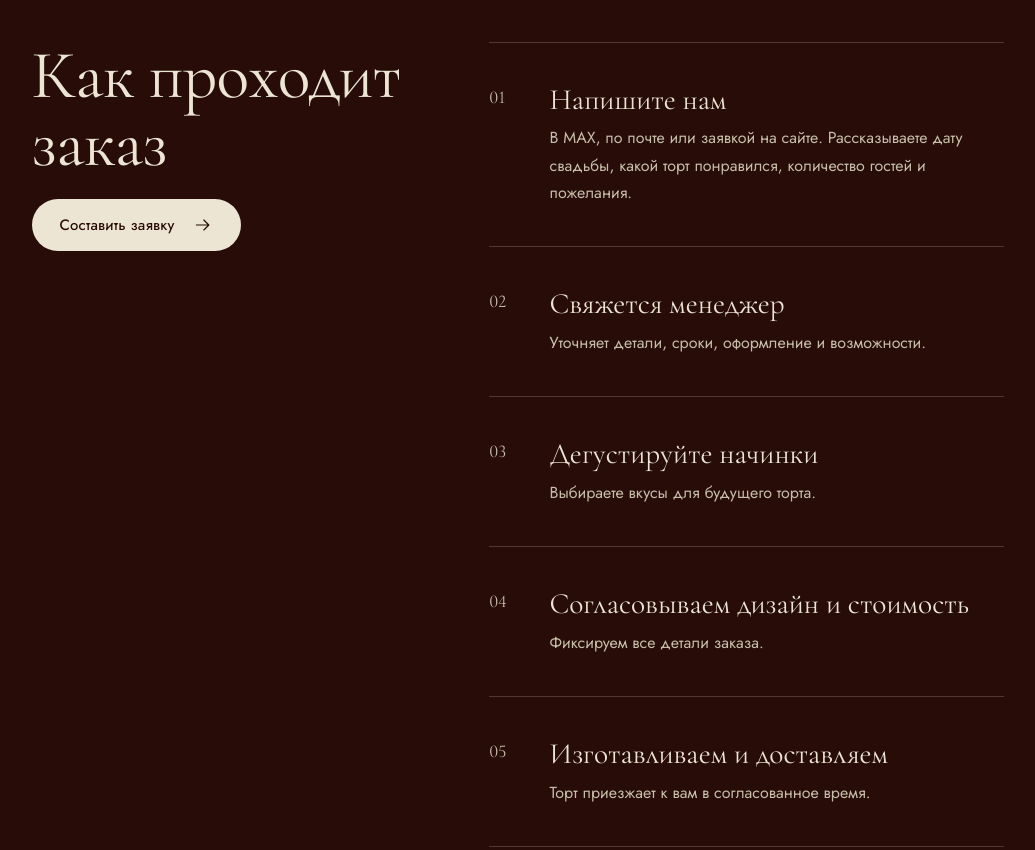
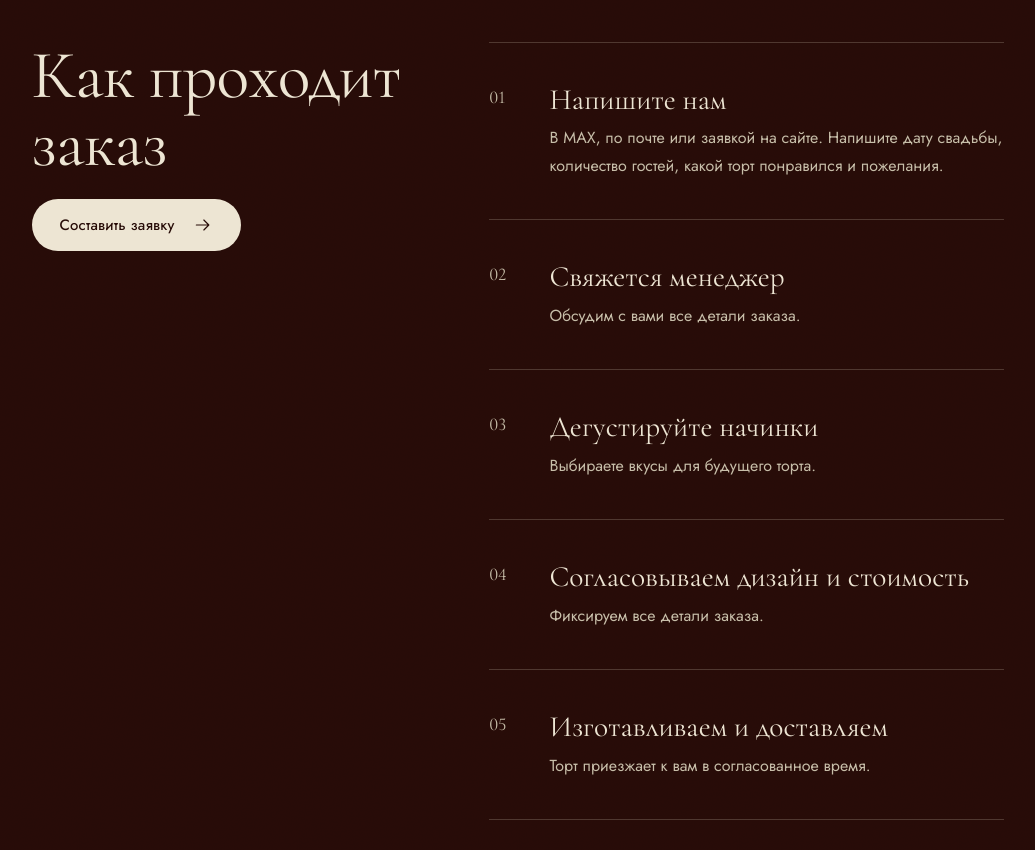
Before and after one commit to NikraOP/nuga-igodi, a plain HTML site: page index.html in a window 1280 px wide. Shown: the part 6720-7570 px from the top of the page, without its empty margins (122-1157 px from the left). Drawn offline with Linux system fonts and the light colour scheme.

Commit message:
Clarify first two order step descriptions

```diff
--- a/index.html
+++ b/index.html
@@ -547,8 +547,8 @@
           <a class="btn btn--cream" href="#order" data-order="cake">Составить заявку <svg class="icon" aria-hidden="true"><use href="#i-arrow"/></svg></a>
         </div>
         <ol class="steps" data-steps>
-          <li class="is-active"><span class="steps__num">01</span><div><h3>Напишите нам</h3><p>В MAX, по почте или заявкой на сайте. Рассказываете дату свадьбы, какой торт понравился, количество гостей и пожелания.</p></div></li>
-          <li><span class="steps__num">02</span><div><h3>Свяжется менеджер</h3><p>Уточняет детали, сроки, оформление и возможности.</p></div></li>
+          <li class="is-active"><span class="steps__num">01</span><div><h3>Напишите нам</h3><p>В MAX, по почте или заявкой на сайте. Напишите дату свадьбы, количество гостей, какой торт понравился и пожелания.</p></div></li>
+          <li><span class="steps__num">02</span><div><h3>Свяжется менеджер</h3><p>Обсудим с вами все детали заказа.</p></div></li>
           <li><span class="steps__num">03</span><div><h3>Дегустируйте начинки</h3><p>Выбираете вкусы для будущего торта.</p></div></li>
           <li><span class="steps__num">04</span><div><h3>Согласовываем дизайн и стоимость</h3><p>Фиксируем все детали заказа.</p></div></li>
           <li><span class="steps__num">05</span><div><h3>Изготавливаем и доставляем</h3><p>Торт приезжает к вам в согласованное время.</p></div></li>
```
